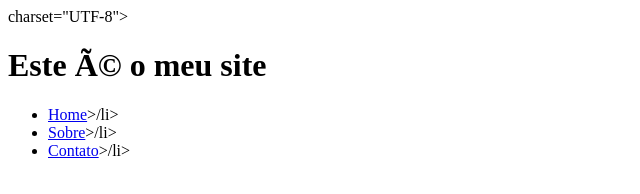
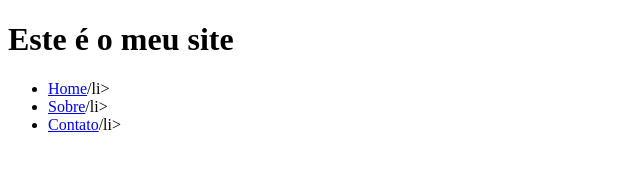
Before and after one commit to miguel-reginaldo/site, a plain HTML site: page index.html in a window 1280 px wide. Shown: the whole page, without its empty margins (0-640 px from the left). Drawn offline with Linux system fonts and the light colour scheme.

Commit message:
Correções

```diff
--- a/index.html
+++ b/index.html
@@ -1,15 +1,15 @@
 <!DOCTYPE html>
 <html>
     <head>
-		<meta> charset="UTF-8">
+		<meta charset="UTF-8">
 		<title>Meu Site</title>
     </head>
     <body>
 		<h1>Este é o meu site</h1>
 		<ul>
-			<li><a href="index.html">Home</a>>/li>
-			<li><a href="sobre.html">Sobre</a>>/li>
-			<li><a href="contato.html">Contato</a>>/li>
+			<li><a href="index.html">Home</a>/li>
+			<li><a href="sobre.html">Sobre</a>/li>
+			<li><a href="contato.html">Contato</a>/li>
 		</ul>
     </body>
 </html>
```
